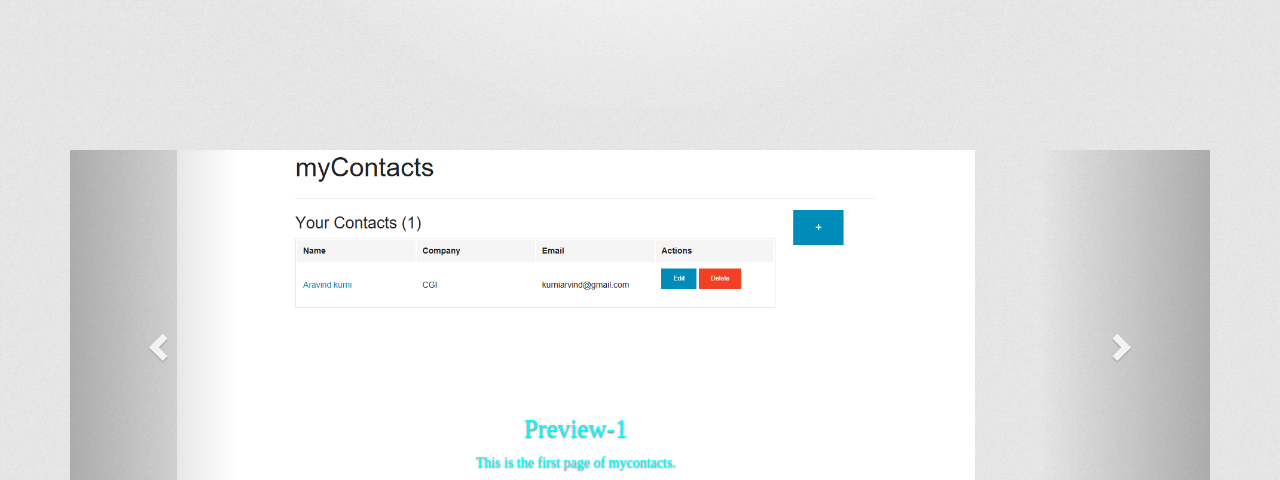
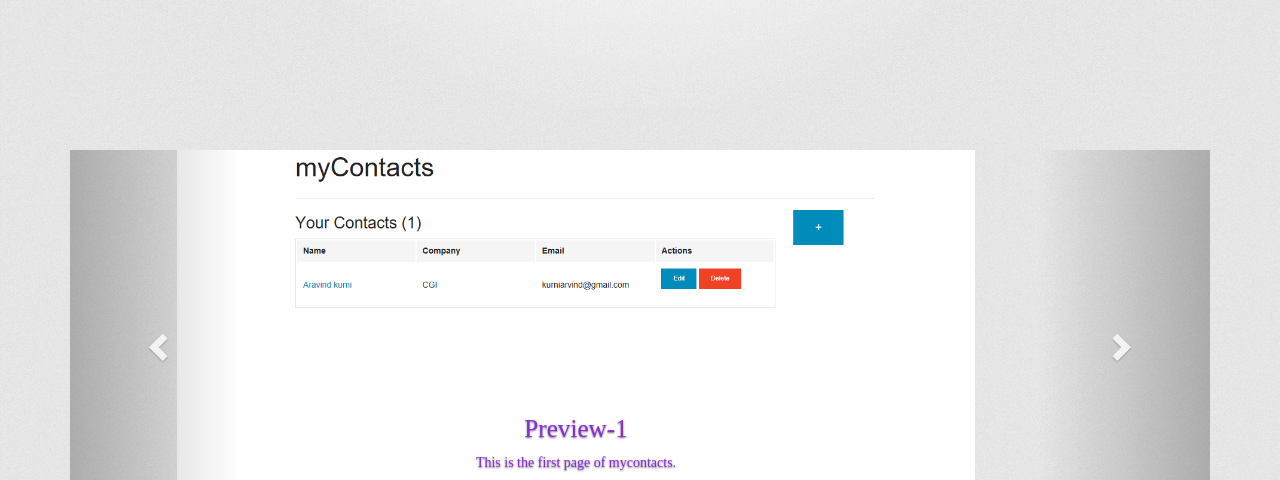
Before and after one commit to kurniarvind/mycontacts-App, a website: page index.html in a window 1280 px wide. Shown: the part 465-945 px from the top of the page. Drawn offline with nearby package versions, Linux system fonts and the light colour scheme; a web font is replaced by a local one.

Commit message:
Update carousel color and fontblueviolet

```diff
--- a/stylesheets/stylesheet.css
+++ b/stylesheets/stylesheet.css
@@ -224,13 +224,13 @@ table {
 .carousel-caption h3 {
 font-family:serif;
 font-size: 1.8em;
-color:cyan;
+color:blueviolet;
 }
 
 .carousel-caption p {
 font-family:serif;
 font-size: 1em;
-color:cyan;
+color:blueviolet;
 }
 
 th {
```
